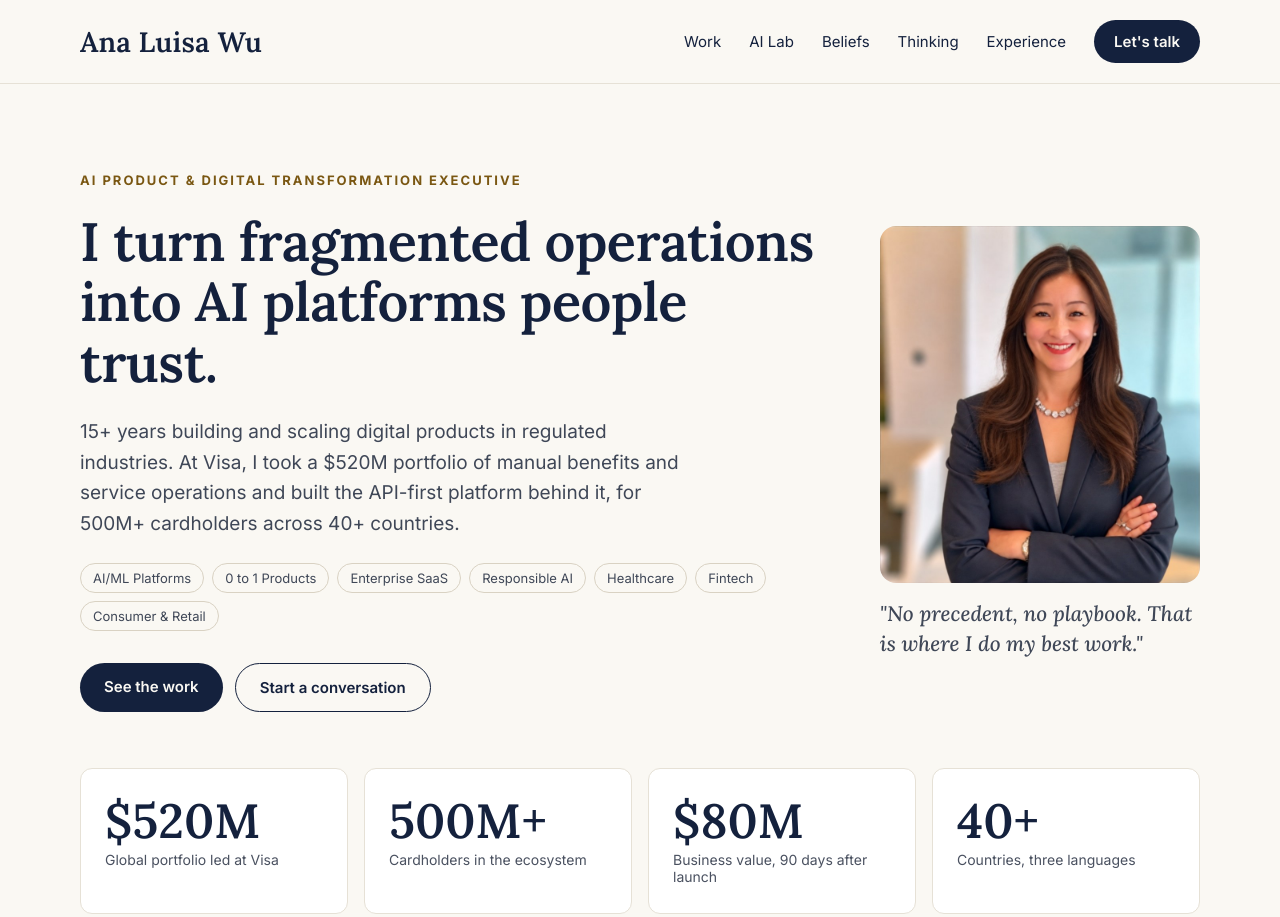
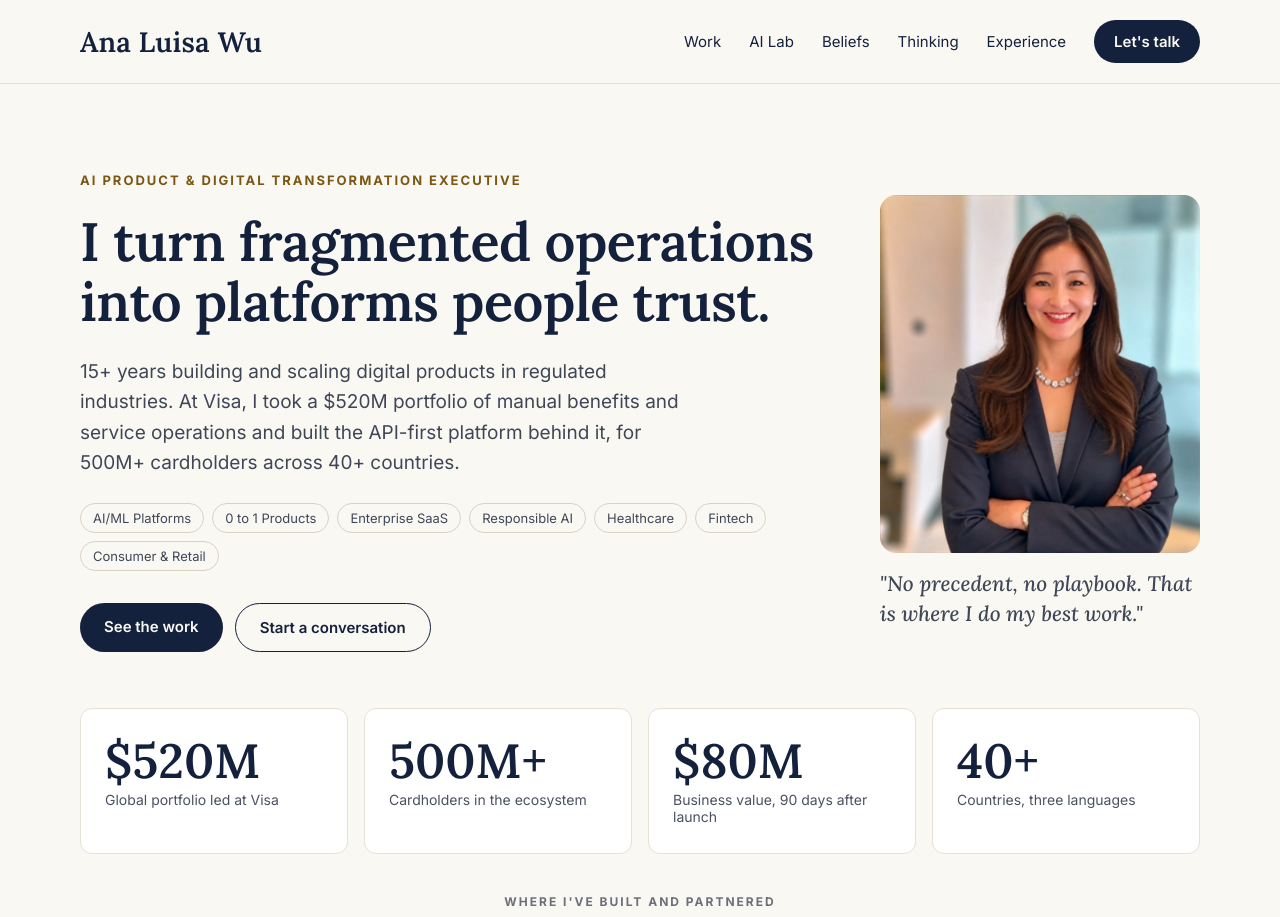
Before and after one commit to analuisawu-alw/analuisawu-website, a plain HTML site: page index.html in a window 1280 px wide. Shown: the top 917 px of the page. Drawn offline with Linux system fonts and the light colour scheme.

Commit message:
Update homepage headline
Co-Authored-By: Claude Opus 5.5 <noreply@anthropic.com>
Claude-Session: https://claude.ai/code/session_01FqPemrubSiMqseSHgMD83E

```diff
--- a/index.html
+++ b/index.html
@@ -37,7 +37,7 @@ a{color:#14213D}a:hover{color:#7A5712}
 <section id="top" style="max-width: 1120px; margin: 0 auto; padding: 88px 24px 56px; display: flex; flex-wrap: wrap; gap: 56px; align-items: center">
 <div style="flex: 999 1 560px; min-width: 0; display: flex; flex-direction: column; gap: 24px">
 <p style="margin: 0; font-size: 13px; font-weight: 700; letter-spacing: 2px; text-transform: uppercase; color: #7A5712">AI Product &amp; Digital Transformation Executive</p>
-<h1 style="margin: 0; font-family: 'Lora', Georgia, serif; font-weight: 600; font-size: 54px; line-height: 1.12; letter-spacing: -0.5px">I turn fragmented operations into AI platforms people trust.</h1>
+<h1 style="margin: 0; font-family: 'Lora', Georgia, serif; font-weight: 600; font-size: 54px; line-height: 1.12; letter-spacing: -0.5px">I turn fragmented operations into platforms people trust.</h1>
 <p style="margin: 0; font-size: 19px; line-height: 1.6; color: #3F4757; max-width: 600px">15+ years building and scaling digital products in regulated industries. At Visa, I took a $520M portfolio of manual benefits and service operations and built the API-first platform behind it, for 500M+ cardholders across 40+ countries.</p>
 <div style="display: flex; flex-wrap: wrap; gap: 8px">
 <span style="font-size: 13px; padding: 6px 12px; border: 1px solid #D9D2C3; border-radius: 999px; color: #3F4757">AI/ML Platforms</span>
```
